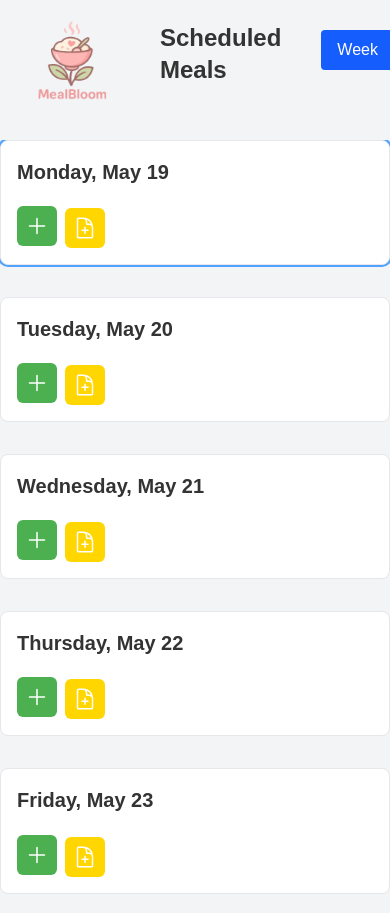
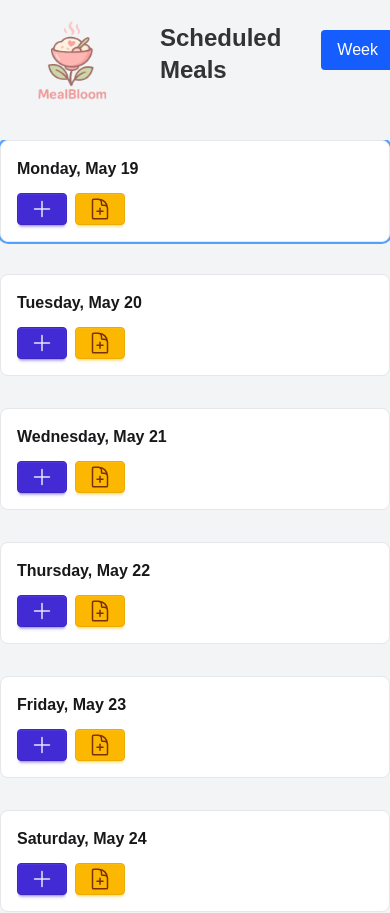
Before and after one commit to HardyUX/MealBloom, a React (Vite) app: page / in a window 390 px wide. Shown: the top 913 px of the page. Built offline with nearby package versions, Linux system fonts and the light colour scheme.

Commit message:
changed WeekView with daisyui

```diff
--- a/src/components/MealForm.css
+++ /dev/null
@@ -1,143 +0,0 @@
-@media (max-width: 768px) {
-    .meal-day-container {
-        padding: 12px;
-    }
-
-    .meal-item {
-        flex-direction: column;
-        align-items: flex-start;
-    }
-
-    .meal-item div {
-        margin-bottom: 6px;
-    }
-
-    .add-meal-btn,
-    .edit-btn,
-    .delete-btn {
-        width: 100%;
-        margin-top: 6px;
-    }
-
-    .meal-form select,
-    .meal-form input {
-        width: 100%;
-        margin-bottom: 8px;
-    }
-
-}
-
-/* General form styles */
-.meal-form {
-    display: flex;
-    flex-direction: column;
-    gap: 0.5rem;
-    margin-bottom: 1rem;
-}
-
-.meal-input,
-.meal-select {
-    padding: 0.5rem;
-    border: 1px solid #ccc;
-    border-radius: 6px;
-}
-
-/* Buttons */
-.meal-button,
-.add-meal-btn {
-    padding: 0.5rem 1rem;
-    background-color: #4caf50;
-    color: white;
-    border: none;
-    border-radius: 6px;
-    cursor: pointer;
-    font-weight: 600;
-}
-
-.use-template-btn {
-    background-color: #ffd600;
-    color: white;
-    border: none;
-    border-radius: 6px;
-    cursor: pointer;
-    font-weight: 600;
-}
-
-.add-meal-btn,
-.use-template-btn {
-    width: 40px;
-    height: 40px;
-    display: flex;
-    align-items: center;
-    justify-content: center;
-    padding: 0;
-}
-
-.meal-button:hover,
-.add-meal-btn:hover {
-    background-color: #45a049;
-}
-
-.use-template-btn:hover {
-    background-color: #ffc300;
-}
-
-.meal-button-edit {
-    background-color: #4caf50;
-}
-
-.meal-button-edit:hover {
-    background-color: #388e3c;
-}
-
-.meal-button-add {
-    background-color: #007bff;
-}
-
-.meal-button-add:hover {
-    background-color: #0056b3;
-}
-
-/*Header for each day */
-.meal-day-header {
-    font-size: 1.25rem;
-    font-weight: 700;
-    margin-bottom: 0.75rem;
-}
-
-/* Meal list inside each day */
-.meal-list {
-    list-style: none;
-    padding: 0;
-    margin: 0;
-}
-
-/* Edit and delete buttons */
-.edit-btn,
-.delete-btn {
-    width: 40px;
-    height: 40px;
-    padding: 0.3rem 0.6rem;
-    font-size: 0.9rem;
-    border: none;
-    border-radius: 4px;
-    cursor: pointer;
-}
-
-.edit-btn {
-    background-color: #4caf50;
-    color: white;
-}
-
-.edit-btn:hover {
-    background-color: #388e3c;
-}
-
-.delete-btn {
-    background-color: #ff5c5c;
-    color: white;
-}
-
-.delete-btn:hover {
-    background-color: #e60000;
-}
--- a/src/components/MealForm.jsx
+++ b/src/components/MealForm.jsx
@@ -2,7 +2,6 @@
 import { useState, useMemo } from 'react';
 
 // Internal project files
-import './MealForm.css';
 import { toLocalDateKey } from '../utils/dateUtils';
 import MonthView from './MonthView';
 import { useCalendar } from '../context/CalendarContext';
--- a/src/components/WeekView.jsx
+++ b/src/components/WeekView.jsx
@@ -34,11 +34,11 @@ function WeekView({
                             onMealDrop={handleMealDrop}
                             highlight={isTodayFlag}
                             >
-                            <h3 className="meal-day-header text-lg font-bold mb-1 sm:mb-2">
+                            <h3 className="font-bold text-base-content mb-1 sm:mb-2">
                                 {formatDate(dateString)}
                             </h3>
 
-                            <ul className="meal-list">
+                            <ul className="flex flex-col gap-2 mb-2">
                                 {mealsOnThisDay.map((meal) => (
                                     <DraggableMeal
                                         key={meal.id}
@@ -71,7 +71,7 @@ function WeekView({
                                 <button
                                     onClick={() => setAddingMealDate(dateString)}
                                     title="Add Meal"
-                                    className="add-meal-btn mt-2 bg-blue-500 hover:bg-blue-600 text-white px-4 py-2 rounded"
+                                    className="btn btn-primary btn-sm"
                                 >
 
                                     <svg xmlns="http://www.w3.org/2000/svg" fill="none" viewBox="0 0 24 24" strokeWidth={1.5} stroke="currentColor" className="size-6">
@@ -82,7 +82,7 @@ function WeekView({
                                 <button
                                     onClick={() => setActiveTemplateTargetDate(dateString)}
                                     title="Use Template"
-                                    className="use-template-btn mt-2 bg-yellow-400 hover:bg-yellow-500 text-white px-4 py-2 rounded"
+                                    className="btn btn-warning btn-sm"
                                 >
                                     <svg xmlns="http://www.w3.org/2000/svg" fill="none" viewBox="0 0 24 24" strokeWidth={1.5} stroke="currentColor" className="size-6">
                                         <path strokeLinecap="round" strokeLinejoin="round" d="M19.5 14.25v-2.625a3.375 3.375 0 0 0-3.375-3.375h-1.5A1.125 1.125 0 0 1 13.5 7.125v-1.5a3.375 3.375 0 0 0-3.375-3.375H8.25m3.75 9v6m3-3H9m1.5-12H5.625c-.621 0-1.125.504-1.125 1.125v17.25c0 .621.504 1.125 1.125 1.125h12.75c.621 0 1.125-.504 1.125-1.125V11.25a9 9 0 0 0-9-9Z" />
```
